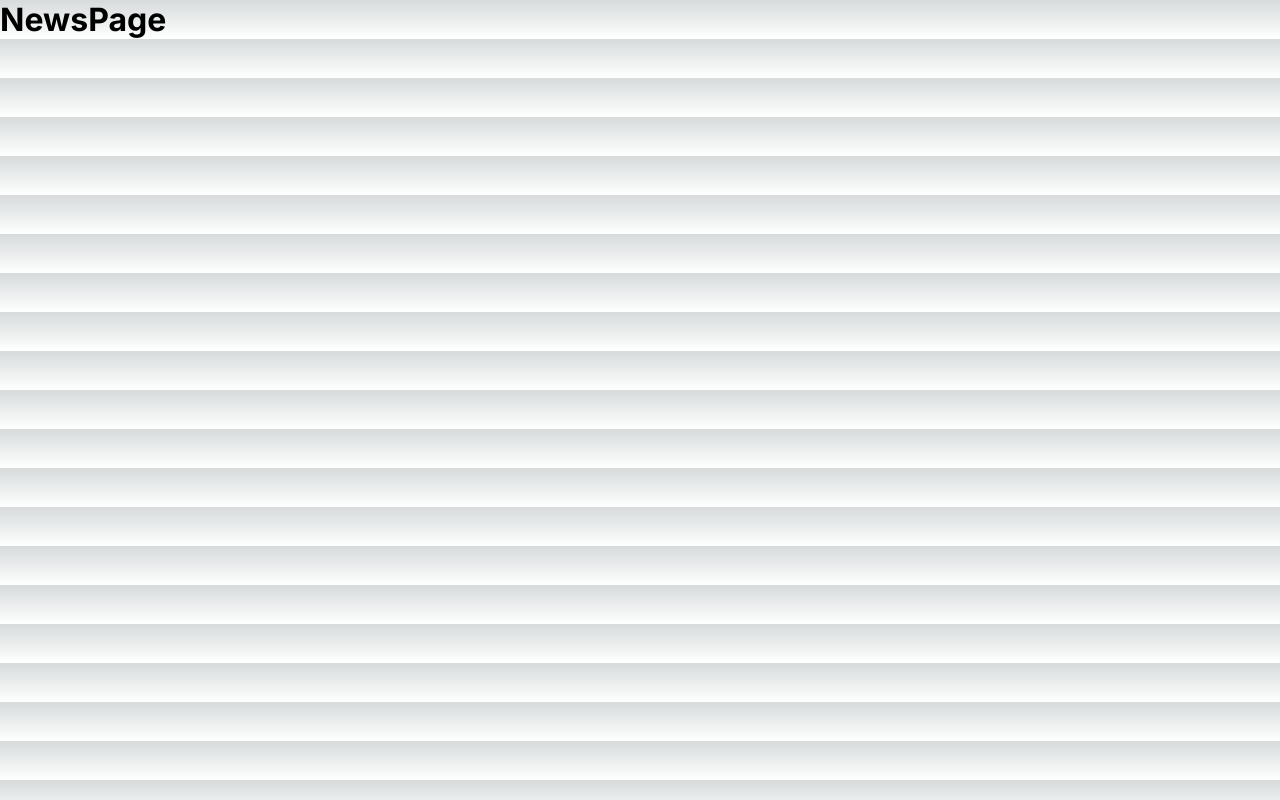
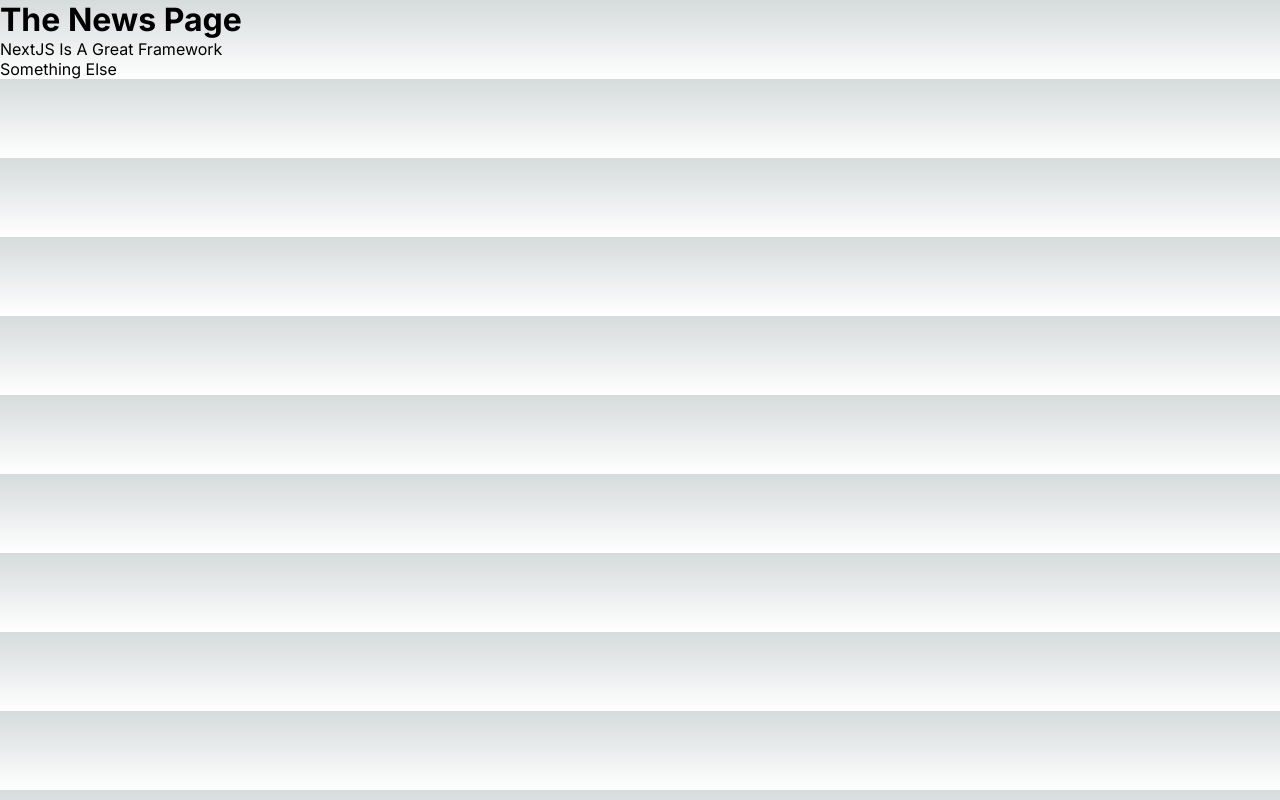
Before and after one commit to kimnewbie/next_basic_udemy, a Next.js app: page /news in a window 1280 px wide. Built offline with nearby package versions, Linux system fonts and the light colour scheme.

Commit message:
페이지 간 연결하기 - Link

```diff
--- a/src/app/news/[newsId]/page.js
+++ b/src/app/news/[newsId]/page.js
@@ -7,6 +7,8 @@
 function DetailPage() {
     const router = useParams();
     const newsId = router.newsId;
+
+    console.log(newsId)
 
     // send a request to the backend API
     // to fetch the news item with newsId
--- a/src/app/news/page.js
+++ b/src/app/news/page.js
@@ -1,10 +1,21 @@
+import { Fragment } from "react";
+import Link from 'next/link'
+
 // our-domain.com/news
 
 function NewsPage() {
     return (
-        <h1>
-            NewsPage
-        </h1>
+        <Fragment>
+            <h1>The News Page</h1>
+            <ul>
+                <li>
+                    <Link href="/news/nextjs-is-a-great-framework">
+                        NextJS Is A Great Framework
+                    </Link>
+                </li>
+                <li>Something Else</li>
+            </ul>
+        </Fragment>
     )
 }
 
```
